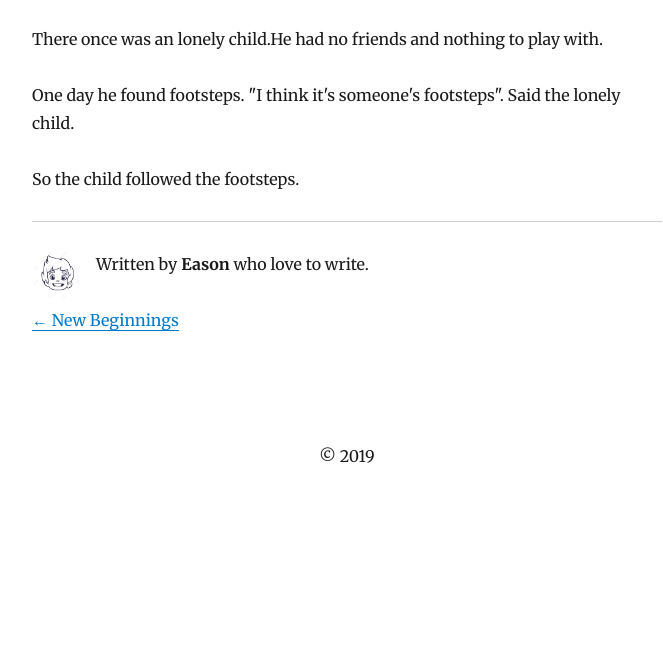
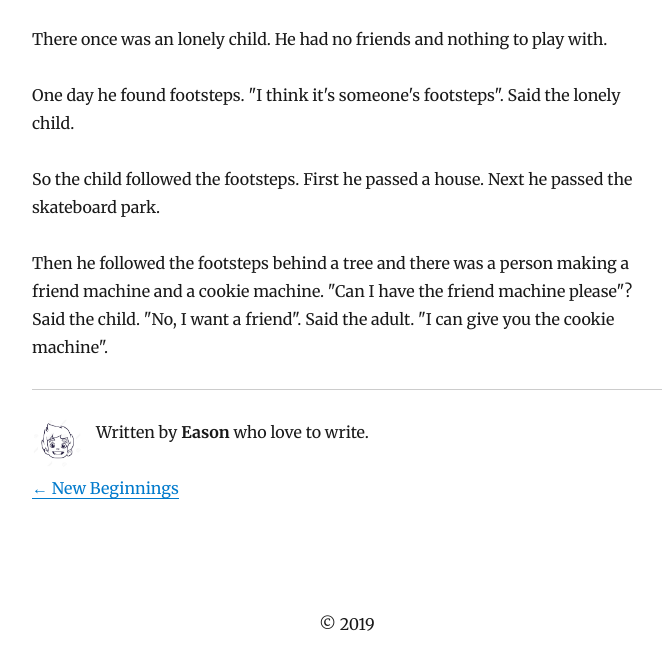
Before and after one commit to JasonWang258/kblog, a Gatsby site: page /blog/follow-the-footsteps/ in a window 1280 px wide. Shown: the part 198-860 px from the top of the page, without its empty margins (293-956 px from the left). Before the commit the page ends 800 px from the top, so only its background shows below. Built offline with nearby package versions, Linux system fonts and the light colour scheme; Gatsby itself is replaced by a stand-in of ours; some packages are replaced by stand-ins of ours.

Commit message:
Update Blog “follow-the-footsteps”

```diff
--- a/content/blog/follow-the-footsteps.md
+++ b/content/blog/follow-the-footsteps.md
@@ -2,10 +2,12 @@
 path: '123'
 date: 2019-10-26T17:16:00.200Z
 title: Follow  the footsteps
-description: my first story
+description: My first story
 ---
-There once was an lonely child.He had no friends and nothing to play with.
+There once was an lonely child. He had no friends and nothing to play with.
 
 One day he found footsteps. "I think it's someone's footsteps". Said the lonely child.
 
-So the child followed the footsteps.
+So the child followed the footsteps. First he passed a house. Next he passed the skateboard park.
+
+Then he followed the footsteps behind a tree and there was a person making a friend machine and a cookie machine. "Can I have the friend machine please"? Said the child. "No, I want a friend". Said the adult. "I can give you the cookie machine".
```
